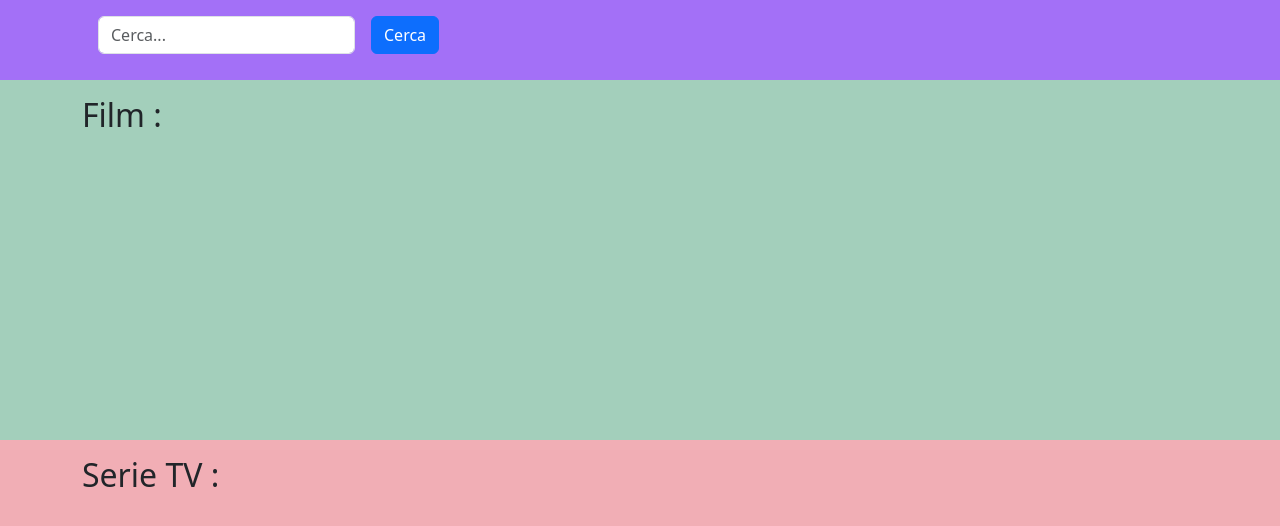
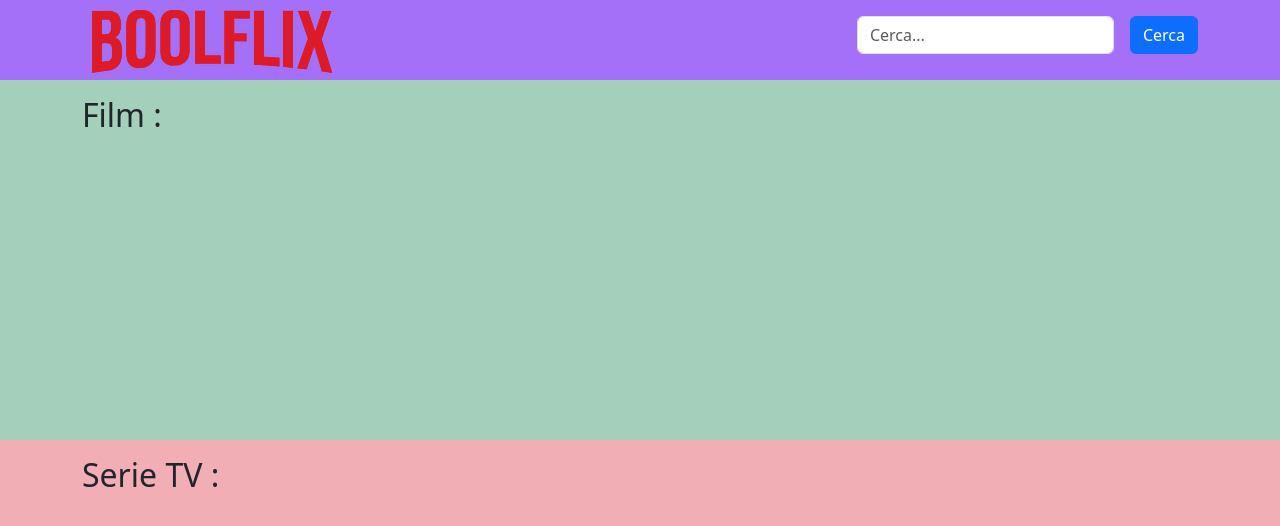
Before and after one commit to Flopiras/vite-boolflix, a Vue app: page / in a window 1280 px wide. Shown: the top 526 px of the page. Built offline with nearby package versions, Linux system fonts and the light colour scheme.

Commit message:
add logo

```diff
--- a/src/components/AppHeader.vue
+++ b/src/components/AppHeader.vue
@@ -20,7 +20,8 @@ export default {
 
 <template>
     <header>
-        <div class="container">
+        <div class="container d-flex justify-content-between">
+            <img id="logo" src="../../public/logo.png" alt="">
             <BaseSearchbar @buttonClicked="filmSearch" />
         </div>
     </header>
```
Also changed, not shown: public/logo.png (added).
